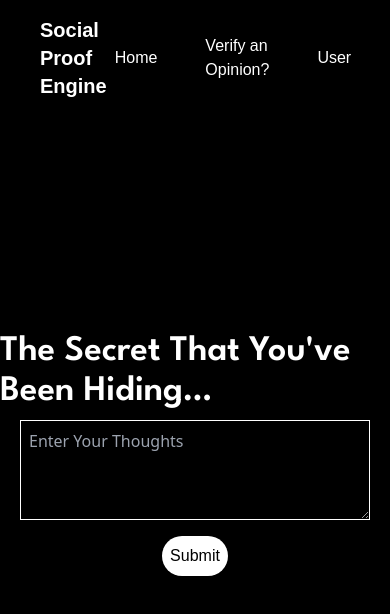
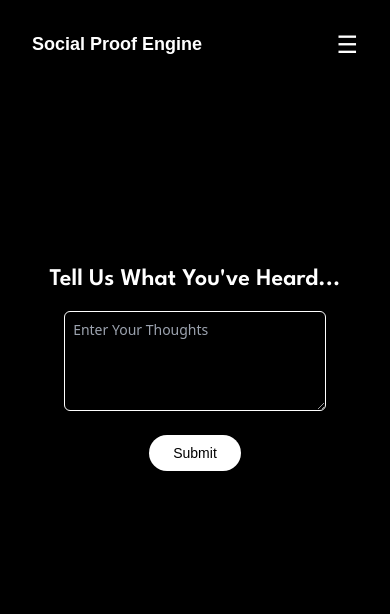
Before and after one commit to srikarkarthik-678/Social-Computing, a Next.js app: page /user/answer in a window 390 px wide. Shown: the top 614 px of the page. Built offline with nearby package versions, Linux system fonts and the light colour scheme; a web font is replaced by a local one.

Commit message:
Update page.jsx

```diff
--- a/app/user/answer/page.jsx
+++ b/app/user/answer/page.jsx
@@ -6,14 +6,21 @@ import Link from "next/link";
 const Page = () => {
   const [user, setUser] = useState(null);
   const [text, setText] = useState("");
+  const [mounted, setMounted] = useState(false);
+  const [menuOpen, setMenuOpen] = useState(false);
 
-  // Load logged-in user from localStorage
   useEffect(() => {
     const storedUser = localStorage.getItem("user");
     if (storedUser) {
       setUser(JSON.parse(storedUser));
     }
   }, []);
+
+  useEffect(() => {
+    setMounted(true);
+  }, []);
+
+  if (!mounted) return null;
 
   const handleSubmit = async () => {
     if (!user) {
@@ -47,15 +54,35 @@ const Page = () => {
 
   return (
     <div className="answercontains">
-      <div className="answercontent bg-black h-[100vh]">
+      <div className="answercontent bg-black min-h-[100vh]">
         <div className="answer">
+
           {/* NAVBAR */}
-          <div className="flex justify-center w-full">
-            <div className="backdrop-blur-xl rounded-full px-10 py-4 flex items-center shadow-lg w-[100%] justify-between">
-              <div className="flex items-center gap-3 text-white text-xl font-semibold font-title">
+          <div className="flex justify-center w-full px-4 pt-4">
+            <div className="
+              backdrop-blur-xl rounded-full
+              px-4 md:px-10 py-3
+              flex items-center shadow-lg
+              w-full md:w-[95%] lg:w-[100%]
+              justify-between
+            ">
+              <div className="flex items-center gap-3 text-white text-lg md:text-xl font-semibold font-title">
                 Social Proof Engine
               </div>
-              <ul className="flex items-center gap-8 text-white text-md font-title">
+
+              {/* Hamburger Menu (Mobile Only) */}
+              <div
+                className="md:hidden text-white cursor-pointer text-2xl"
+                onClick={() => setMenuOpen(!menuOpen)}
+              >
+                ☰
+              </div>
+
+              {/* Desktop Menu */}
+              <ul className="
+                hidden md:flex items-center gap-8
+                text-white text-md font-title
+              ">
                 <Link href="/">
                   <li className="cursor-pointer p-2 hover:bg-white hover:text-black hover:rounded-full">
                     Home
@@ -69,34 +96,69 @@ const Page = () => {
                 </Link>
 
                 {user ? (
-                  <li className="text-white">{user.username}</li>
+                  <li className="text-white text-base">{user.username}</li>
                 ) : (
-                  <li className="p-2">User</li>
+                  <li className="p-2 text-base">User</li>
                 )}
               </ul>
             </div>
           </div>
 
-          {/* INPUT UI */}
-          <div className="flex justify-center items-center h-[80vh] text-white">
-            <div className="flex flex-col justify-center items-center gap-2">
-              <div className="font-League text-4xl font-semibold">
-                The Secret That You've Been Hiding…
+          {/* MOBILE DROPDOWN MENU */}
+          {menuOpen && (
+            <div className="md:hidden mt-3 flex justify-center">
+              <div className="backdrop-blur-xl bg-white/10 border border-white/20 shadow-lg rounded-xl p-4 w-[90%] text-white text-center space-y-4 font-title">
+
+                <Link href="/">
+                  <div className="cursor-pointer hover:text-gray-200">Home</div>
+                </Link>
+
+                <Link href="/user/verify">
+                  <div className="cursor-pointer hover:text-gray-200">
+                    Verify an Opinion?
+                  </div>
+                </Link>
+
+                {user ? (
+                  <div className="font-semibold text-center">{user.username}</div>
+                ) : (
+                  <div className="text-center p-2">User</div>
+                )}
+              </div>
+            </div>
+          )}
+
+          {/* INPUT SECTION */}
+          <div className="flex justify-center items-center min-h-[70vh] text-white px-4">
+            <div className="flex flex-col justify-center items-center gap-4 text-center">
+
+              <div className="font-League text-2xl md:text-4xl font-semibold">
+                Tell Us What You've Heard...
               </div>
 
               <textarea
                 placeholder="Enter Your Thoughts"
-                className="bg-transparent border border-white p-2 w-[350px] h-[100px]"
+                className="
+                  bg-transparent border border-white
+                  p-2 rounded-md
+                  w-[90%] sm:w-[350px]
+                  h-[100px] text-sm md:text-base
+                "
                 value={text}
                 onChange={(e) => setText(e.target.value)}
               />
 
               <button
-                className="bg-white text-black p-2 rounded-full font-title mt-2"
+                className="
+                  bg-white text-black p-2 px-6
+                  rounded-full font-title mt-2
+                  text-sm md:text-base hover:scale-105 transition
+                "
                 onClick={handleSubmit}
               >
                 Submit
               </button>
+
             </div>
           </div>
 
```
